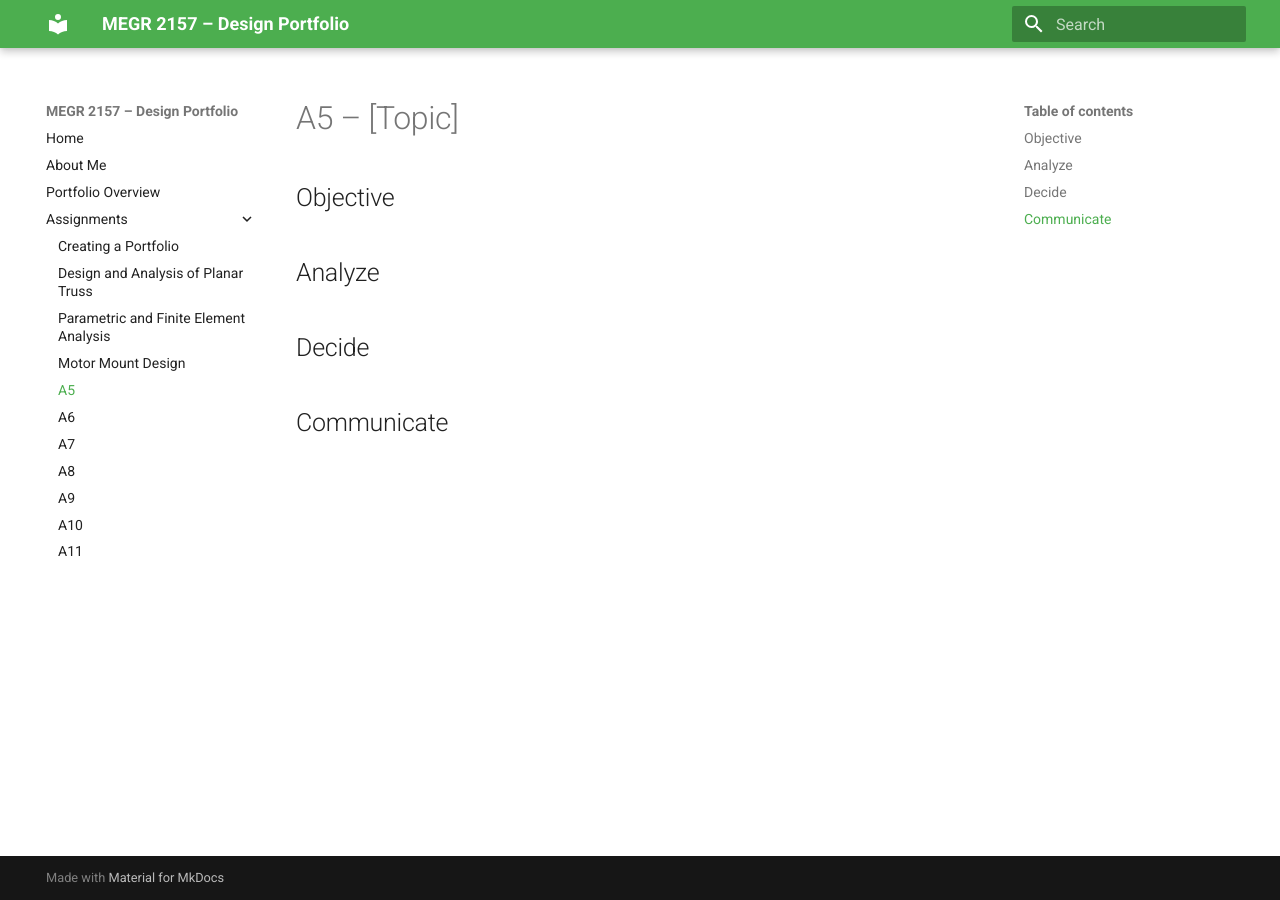
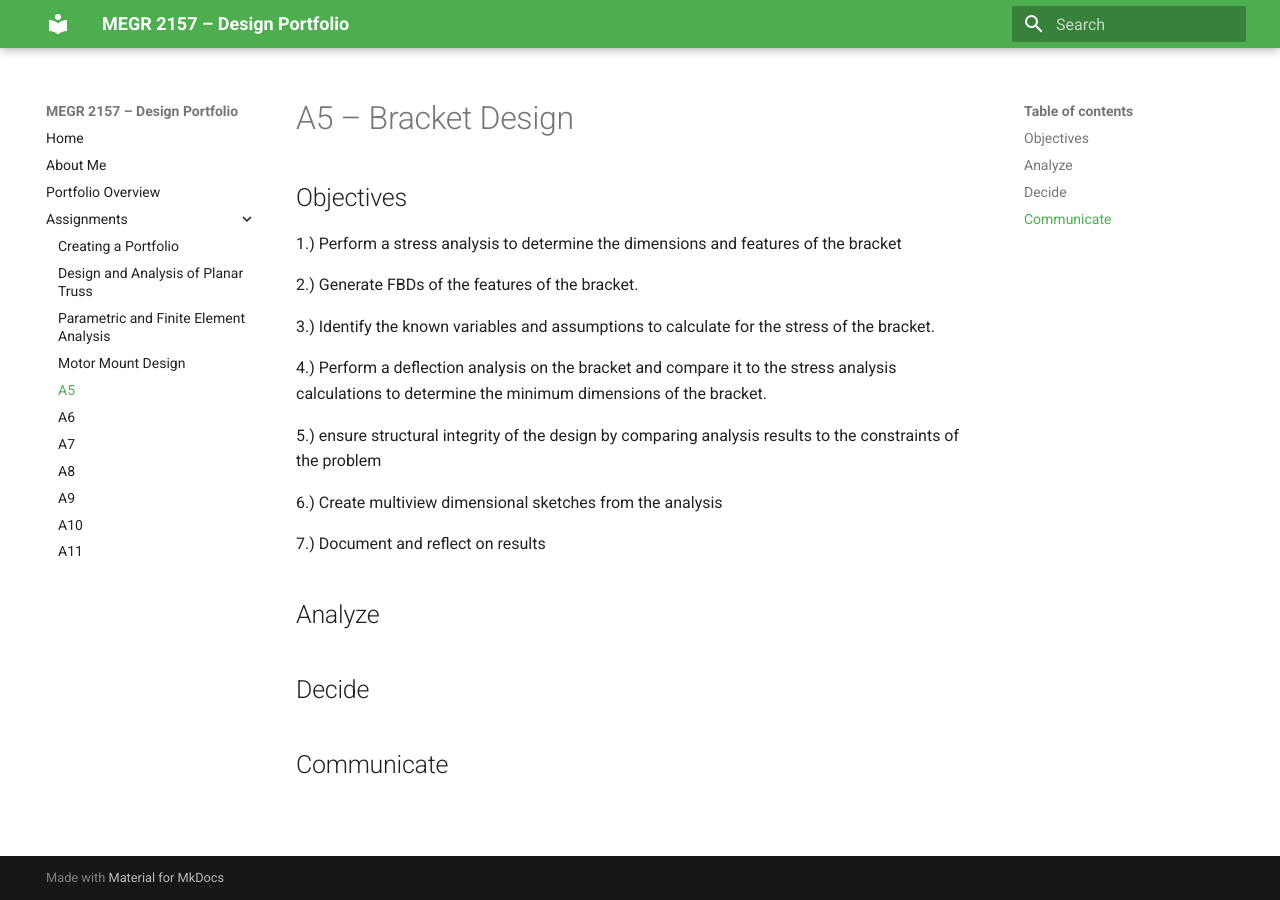
Before and after one commit to murondj/megr2156-design-portfolio, an MkDocs documentation site: the page built from docs/assignments/A05/index.md, in a window 1280 px wide. Built offline with MkDocs 1.6.1 and Material for MkDocs 9.7.7, drawn with Linux system fonts in a browser that asks for light colours.

Commit message:
Update index.md

```diff
--- a/docs/assignments/A05/index.md
+++ b/docs/assignments/A05/index.md
@@ -1,7 +1,19 @@
-# A5 – [Topic]
+# A5 – Bracket Design
 
-## Objective
+## Objectives
+1.) Perform a stress analysis to determine the dimensions and features of the bracket
 
+2.) Generate FBDs of the features of the bracket.
+
+3.) Identify the known variables and assumptions to calculate for the stress of the bracket.
+
+4.) Perform a deflection analysis on the bracket and compare it to the stress analysis calculations to determine the minimum dimensions of the bracket.
+
+5.) ensure structural integrity of the design by comparing analysis results to the constraints of the problem
+
+6.) Create multiview dimensional sketches from the analysis
+
+7.) Document and reflect on results
 
 ## Analyze
 
```
